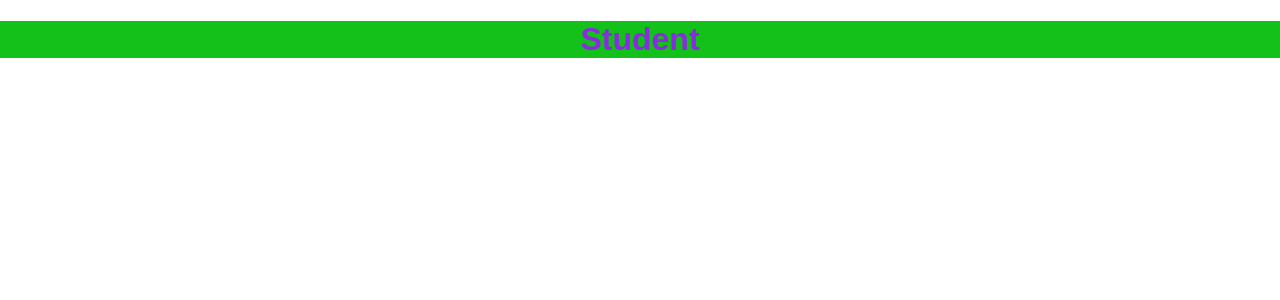
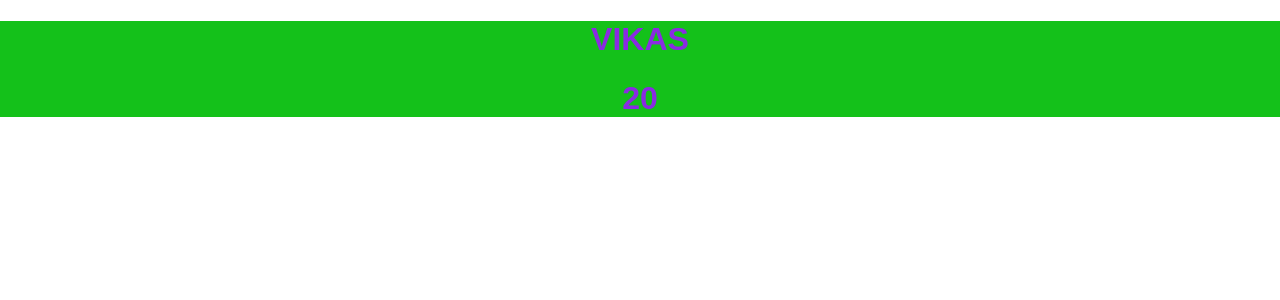
Before and after one commit to VIKASJI593/REACT-TUTORIAL, a React (Create React App) app: page / in a window 1280 px wide. Shown: the top 300 px of the page. Built offline with nearby package versions, Linux system fonts and the light colour scheme.

Commit message:
11-props

```diff
--- a/src/App.js
+++ b/src/App.js
@@ -4,10 +4,9 @@ import Student from "./components/Student";
 //import Header from "./Header";
 
 function App() {
-  let name = "VIKAS";
   return (
     <div className="App">
-       <Student/>
+      <Student name="VIKAS" age={20} />
     </div>
   );
 }
--- a/src/components/Student.js
+++ b/src/components/Student.js
@@ -1,11 +1,33 @@
+/*
 import React from 'react'
 
 
-const Student = () => {
+const Student = (props) => {
   return (
-    <h1>Student</h1>
+    <div>
+    <h1>{props.name}</h1>
+    <h1>{props.age}</h1>
+    </div>
   )
 
 }
 
 export default Student
+*/
+
+
+
+import React from 'react'
+
+
+const Student = ({name,age}) => {
+  return (
+    <div>
+    <h1>{name}</h1>
+    <h1>{age}</h1>
+    </div>
+  )
+
+}
+
+export default Student
```
Also changed, not shown: 1 other file (tests, documents, lock files or other folders).
